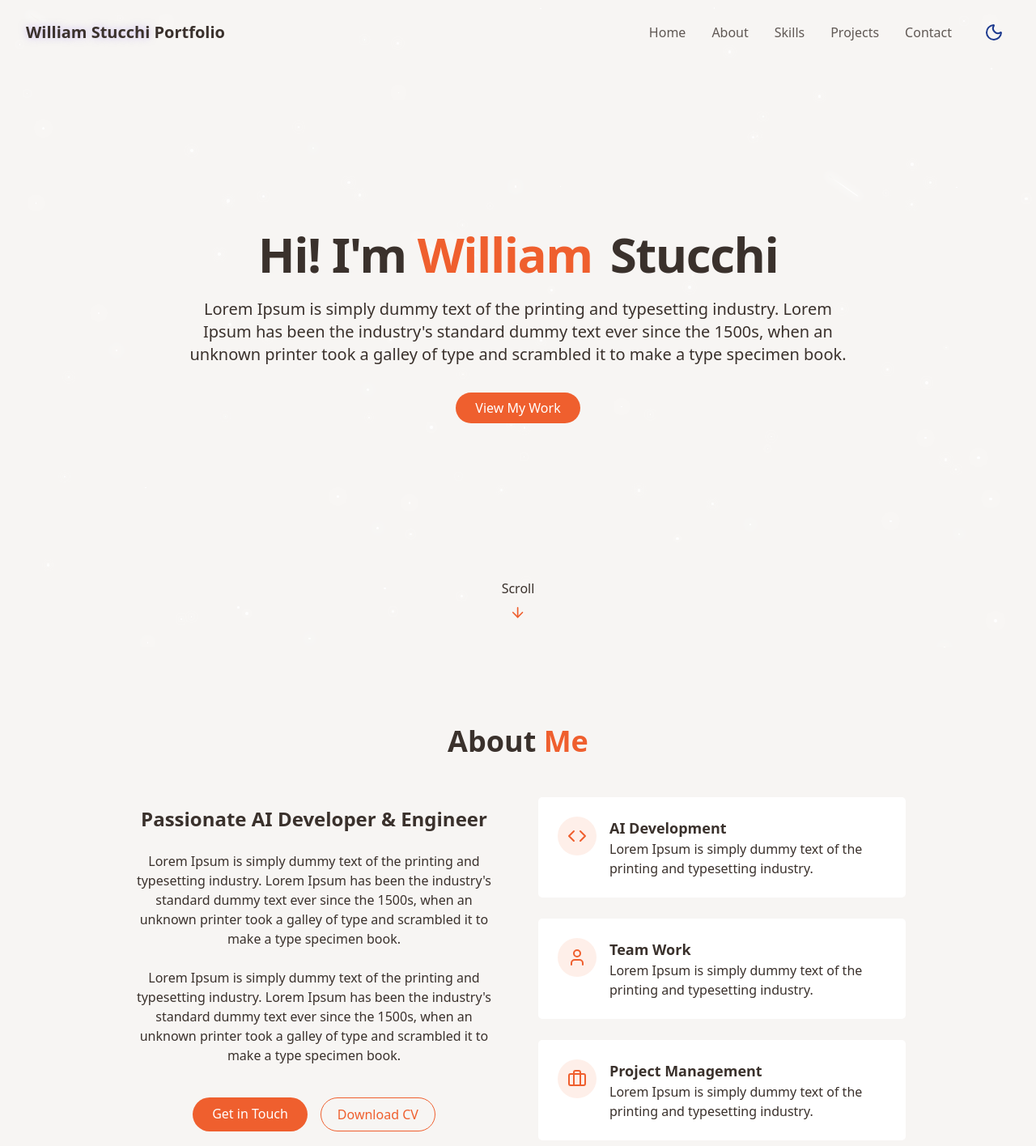
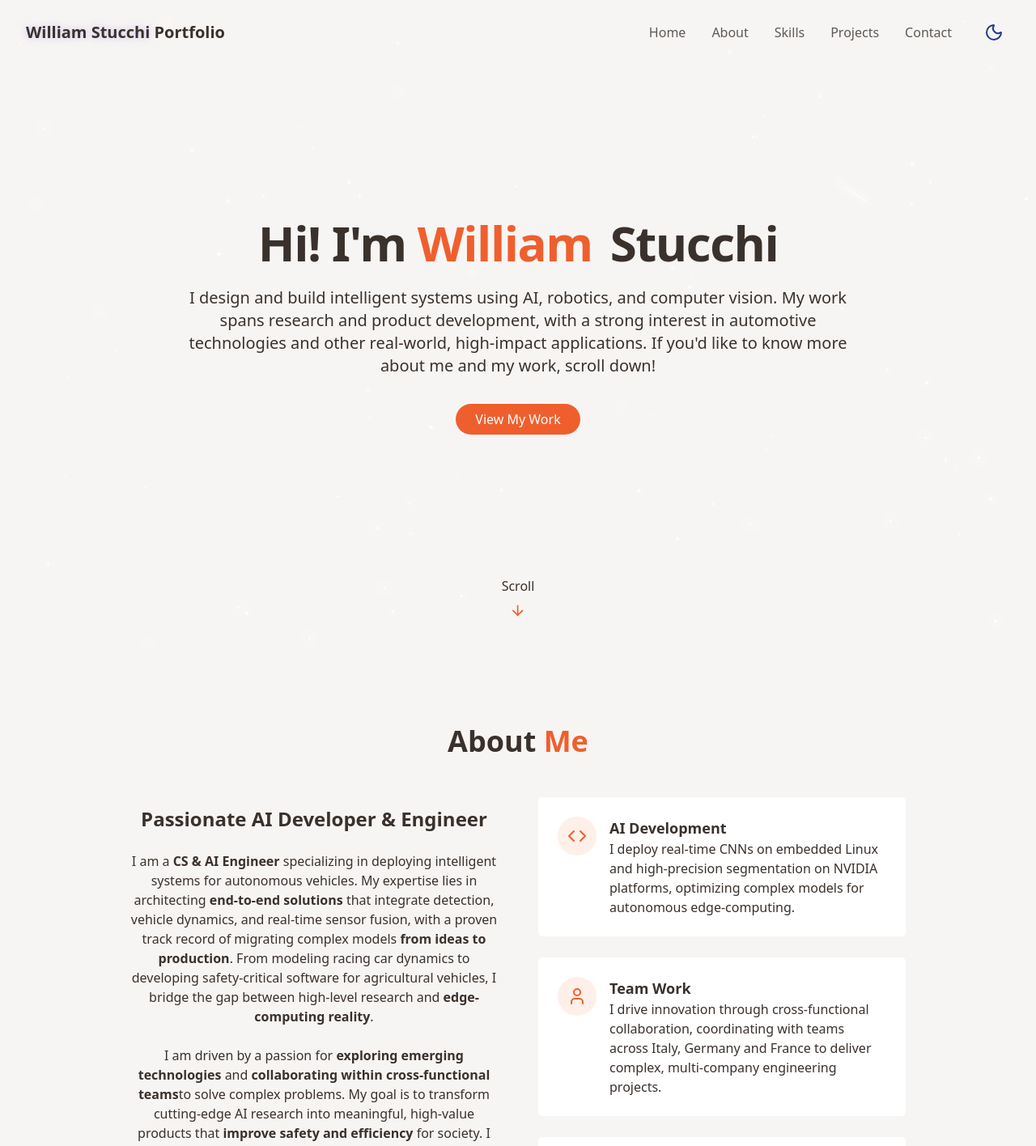
Before and after one commit to WilliamStucchi/WilliamStucchi.github.io, a React (Vite) app: page / in a window 1280 px wide. Shown: the top 1416 px of the page at 81% size. Built offline with nearby package versions, Linux system fonts and the light colour scheme.

Commit message:
Add text for Home and About me sections

```diff
--- a/src/components/AboutSection.jsx
+++ b/src/components/AboutSection.jsx
@@ -14,15 +14,19 @@ export const AboutSection = () => {
                         <h3 className="text-2xl font-semibold">Passionate AI Developer & Engineer</h3>
 
                         <p className="text-muted-foreground">
-                            Lorem Ipsum is simply dummy text of the printing and typesetting industry.
-                            Lorem Ipsum has been the industry's standard dummy text ever since the 1500s,
-                            when an unknown printer took a galley of type and scrambled it to make a type specimen book.
+                            I am a <strong>CS & AI Engineer</strong> specializing in deploying intelligent systems for autonomous vehicles.
+                            My expertise lies in architecting <strong>end-to-end solutions</strong> that integrate detection, vehicle dynamics, and real-time sensor fusion,
+                            with a proven track record of migrating complex models <strong>from ideas to production</strong>.
+                            From modeling racing car dynamics to developing safety-critical software for agricultural vehicles,
+                            I bridge the gap between high-level research and <strong>edge-computing reality</strong>.
                         </p>
 
                         <p className="text-muted-foreground">
-                            Lorem Ipsum is simply dummy text of the printing and typesetting industry.
-                            Lorem Ipsum has been the industry's standard dummy text ever since the 1500s,
-                            when an unknown printer took a galley of type and scrambled it to make a type specimen book.
+                            I am driven by a passion for <strong>exploring emerging technologies</strong> and <strong>collaborating within cross-functional teams</strong>
+                            to solve complex problems.
+                            My goal is to transform cutting-edge AI research into meaningful, high-value products that <strong>improve safety and efficiency</strong> for society.
+                            I believe the best innovation happens at the intersection of <strong>teamwork</strong> and <strong>technical curiosity</strong>,
+                            creating tools that truly make life easier for the end user.
                         </p>
 
                         <div className="flex flex-col sm:flex-row gap-4 pt-4 justify-center">
@@ -49,7 +53,8 @@ export const AboutSection = () => {
                                 <div className="text-left">
                                     <h4 className="font-semibold text-lg"> AI Development</h4>
                                     <p className="text-muted-foeground">
-                                        Lorem Ipsum is simply dummy text of the printing and typesetting industry.
+                                        I deploy real-time CNNs on embedded Linux and high-precision segmentation on NVIDIA platforms,
+                                        optimizing complex models for autonomous edge-computing.
                                     </p>
                                 </div>
                             </div>
@@ -62,7 +67,9 @@ export const AboutSection = () => {
                                 <div className="text-left">
                                     <h4 className="font-semibold text-lg"> Team Work</h4>
                                     <p className="text-muted-foeground">
-                                        Lorem Ipsum is simply dummy text of the printing and typesetting industry.
+                                        I drive innovation through cross-functional collaboration,
+                                        coordinating with teams across Italy, Germany and France to deliver complex,
+                                        multi-company engineering projects.
                                     </p>
                                 </div>
                             </div>
@@ -75,7 +82,8 @@ export const AboutSection = () => {
                                 <div className="text-left">
                                     <h4 className="font-semibold text-lg"> Project Management</h4>
                                     <p className="text-muted-foeground">
-                                        Lorem Ipsum is simply dummy text of the printing and typesetting industry.
+                                        I own the lifecycle of full-stack HMI systems, transitioning from supervised
+                                        software development to managing multiple software solutions implementations.
                                     </p>
                                 </div>
                             </div>
--- a/src/components/HeroSection.jsx
+++ b/src/components/HeroSection.jsx
@@ -14,9 +14,9 @@ export const HeroSection = () => {
                         <span className="text-gradient ml-2 opacity-0 animate-fade-in-delay-2"> Stucchi</span>
                     </h1>
                     <p className="text-lg md:text-xl text-muted-foreground max-2-2xl mx-auto opacity-0 animate-fade-in-delay-4">
-                        Lorem Ipsum is simply dummy text of the printing and typesetting industry.
-                        Lorem Ipsum has been the industry's standard dummy text ever since the 1500s,
-                        when an unknown printer took a galley of type and scrambled it to make a type specimen book.
+                        I design and build intelligent systems using AI, robotics, and computer vision.
+                        My work spans research and product development, with a strong interest in automotive technologies and other real-world, high-impact applications.
+                        If you'd like to know more about me and my work, scroll down!
                     </p>
 
                     <div className="pt-4 opacity-0 animate-fade-in-delay-4">
```
